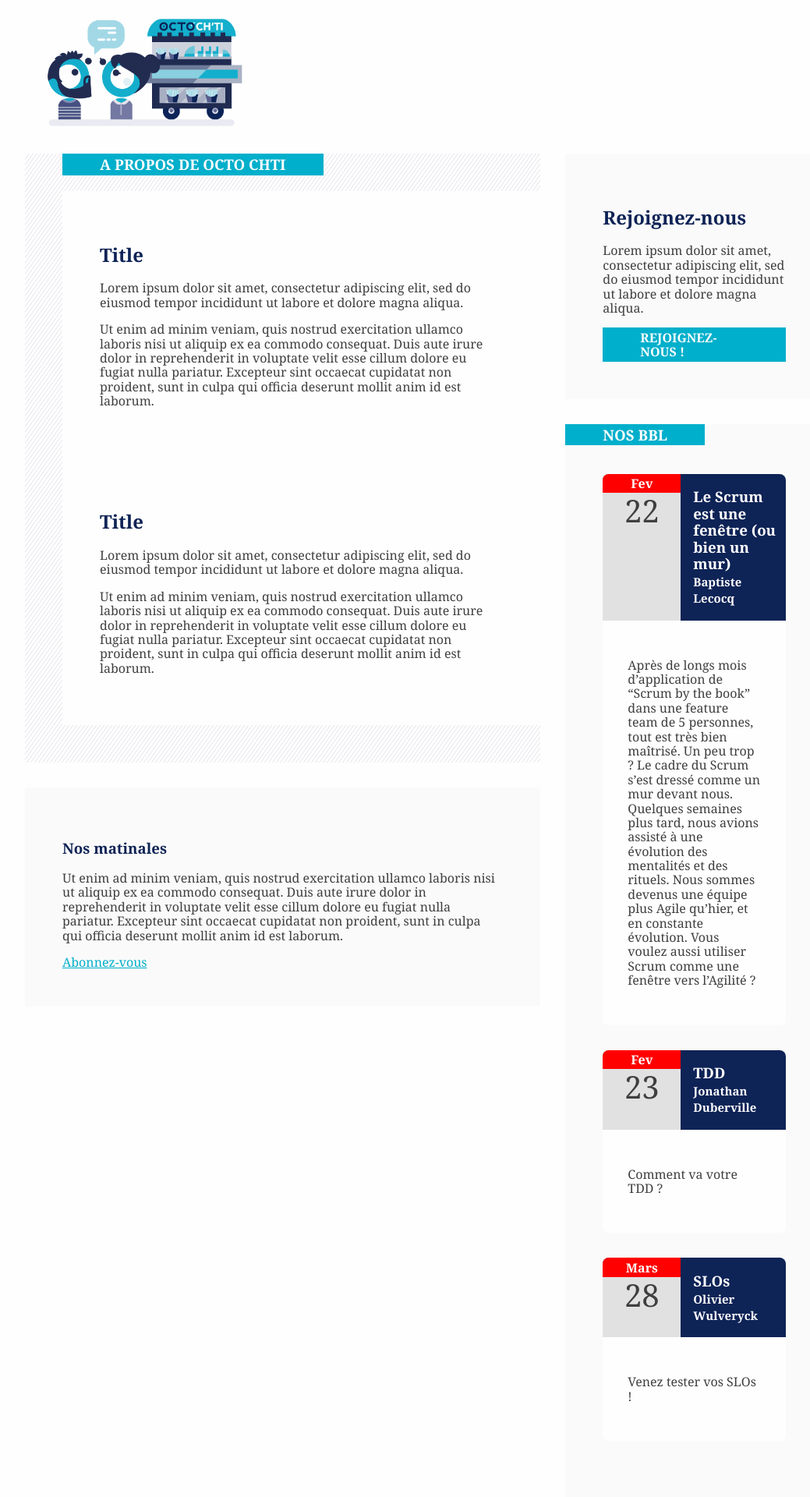
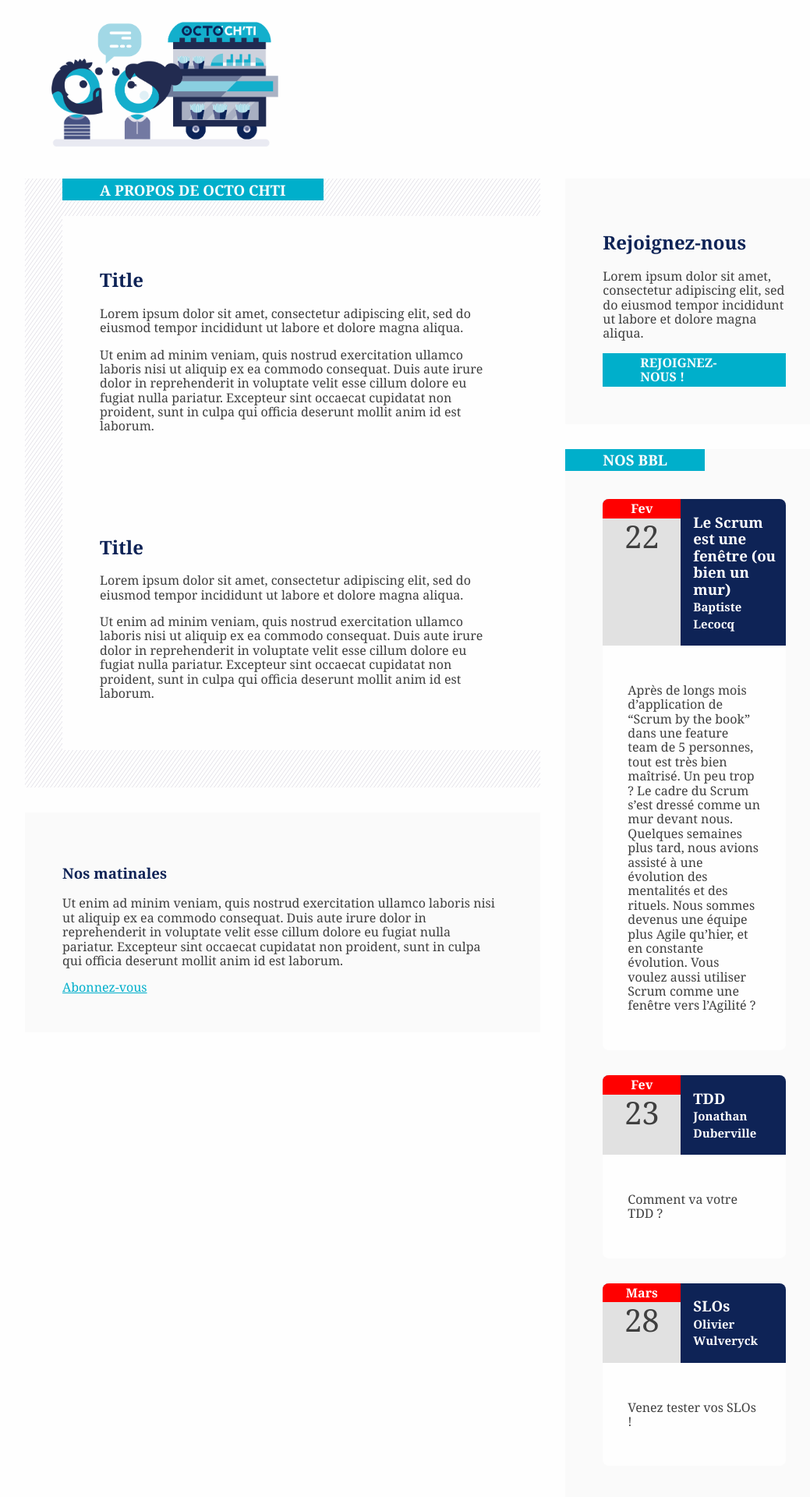
Before and after one commit to octo-technology/chti.octo.com, a Jekyll site: the page built from index.html, in a window 1280 px wide. Shown: the top 1920 px of the page at 78% size, without its empty margins (96-1135 px from the left). Built offline with Jekyll 4.4.1, drawn with Linux system fonts in a browser that asks for light colours; some web fonts are replaced; some of the changed text lies outside the part shown.

Commit message:
Add part

```diff
--- a/_sass/octo.scss
+++ b/_sass/octo.scss
@@ -19,6 +19,10 @@
     color: $brand-light-color;
 }
 
+img {
+    width: 100%;
+}
+
 .row {
     display: flex;
     flex-direction: row;
@@ -28,12 +32,8 @@
         flex-direction: column;
     }
 
-    &--vertical .col {
+    &--vertical > .col {
         margin-bottom: 2rem;
-    }
-
-    &--vertical .col:last-child {
-        margin-bottom: 0;
     }
 }
 
--- a/index.html
+++ b/index.html
@@ -4,7 +4,7 @@
 ---
 
 <main class="wrapper">
-    <img src="assets/images/logo.png" width="300px">
+    <img src="assets/images/logo.png" style="width: 350px">
 
     <div class="row padded">
         <div class="col col--important">
@@ -15,22 +15,30 @@
 
                         <div class="content">
                             <h2>Title</h2>
-                            <p>Lorem ipsum dolor sit amet, consectetur adipiscing elit, sed do eiusmod tempor incididunt ut
+                            <p>Lorem ipsum dolor sit amet, consectetur adipiscing elit, sed do eiusmod tempor incididunt
+                                ut
                                 labore et dolore magna aliqua.</p>
-                            <p>Ut enim ad minim veniam, quis nostrud exercitation ullamco laboris nisi ut aliquip ex ea commodo
-                                consequat. Duis aute irure dolor in reprehenderit in voluptate velit esse cillum dolore eu
+                            <p>Ut enim ad minim veniam, quis nostrud exercitation ullamco laboris nisi ut aliquip ex ea
+                                commodo
+                                consequat. Duis aute irure dolor in reprehenderit in voluptate velit esse cillum dolore
+                                eu
                                 fugiat nulla pariatur.
-                                Excepteur sint occaecat cupidatat non proident, sunt in culpa qui officia deserunt mollit anim
+                                Excepteur sint occaecat cupidatat non proident, sunt in culpa qui officia deserunt
+                                mollit anim
                                 id est laborum.</p>
                         </div>
                         <div class="content">
                             <h2>Title</h2>
-                            <p>Lorem ipsum dolor sit amet, consectetur adipiscing elit, sed do eiusmod tempor incididunt ut
+                            <p>Lorem ipsum dolor sit amet, consectetur adipiscing elit, sed do eiusmod tempor incididunt
+                                ut
                                 labore et dolore magna aliqua.</p>
-                            <p>Ut enim ad minim veniam, quis nostrud exercitation ullamco laboris nisi ut aliquip ex ea commodo
-                                consequat. Duis aute irure dolor in reprehenderit in voluptate velit esse cillum dolore eu
+                            <p>Ut enim ad minim veniam, quis nostrud exercitation ullamco laboris nisi ut aliquip ex ea
+                                commodo
+                                consequat. Duis aute irure dolor in reprehenderit in voluptate velit esse cillum dolore
+                                eu
                                 fugiat nulla pariatur.
-                                Excepteur sint occaecat cupidatat non proident, sunt in culpa qui officia deserunt mollit anim
+                                Excepteur sint occaecat cupidatat non proident, sunt in culpa qui officia deserunt
+                                mollit anim
                                 id est laborum.</p>
                         </div>
                     </div>
@@ -39,10 +47,12 @@
                 <div class="col">
                     <div class="box content">
                         <h3>Nos matinales</h3>
-                        <p>Ut enim ad minim veniam, quis nostrud exercitation ullamco laboris nisi ut aliquip ex ea commodo
+                        <p>Ut enim ad minim veniam, quis nostrud exercitation ullamco laboris nisi ut aliquip ex ea
+                            commodo
                             consequat. Duis aute irure dolor in reprehenderit in voluptate velit esse cillum dolore eu
                             fugiat nulla pariatur.
-                            Excepteur sint occaecat cupidatat non proident, sunt in culpa qui officia deserunt mollit anim
+                            Excepteur sint occaecat cupidatat non proident, sunt in culpa qui officia deserunt mollit
+                            anim
                             id est laborum.</p>
                         <a href="">Abonnez-vous</a>
                     </div>
@@ -94,4 +104,30 @@
             </div>
         </div>
     </div>
+
+    <div class="row">
+        <div class="col">
+            <div class="box content">
+                <h3>Le campement en photos</h3>
+
+                <div class="row padded">
+                    <div class="col">
+                        <img src="https://now-coworking.com/wp-content/uploads/2017/06/now_lille_galerie10.jpg" alt="">
+                    </div>
+
+                    <div class="col">
+                        <img src="https://now-coworking.com/wp-content/uploads/2017/06/now_lille_galerie16.jpg" alt="">
+                    </div>
+
+                    <div class="col">
+                        <img src="https://now-coworking.com/wp-content/uploads/2017/06/now_lille_galerie19.jpg" alt="">
+                    </div>
+
+                    <div class="col">
+                        <img src="https://now-coworking.com/wp-content/uploads/2017/06/now_lille_galerie12.jpg" alt="">
+                    </div>
+                </div>
+            </div>
+        </div>
+    </div>
 </main>
```
